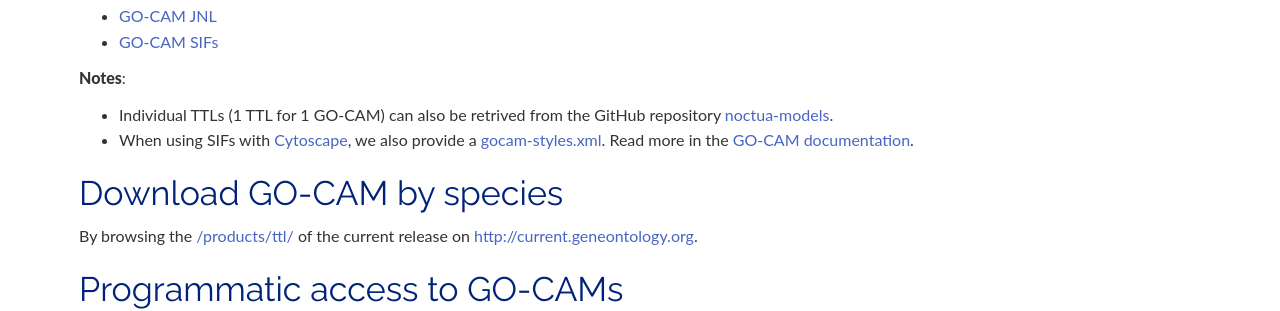
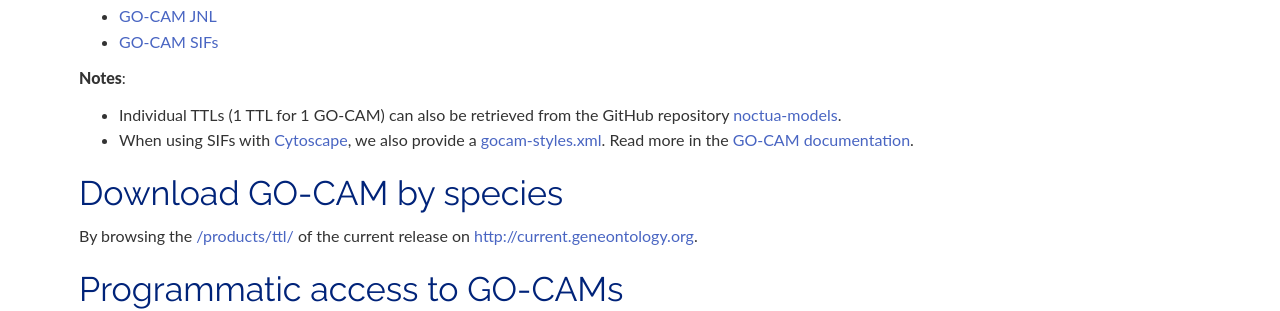
Before and after one commit to geneontology/geneontology.github.io, a Jekyll site: the page built from _docs/download-go-cams.md, in a window 1280 px wide and 1141 px high. Shown: the part 471-782 px from the top of the window. Built offline with Jekyll 4.4.1, drawn with Linux system fonts in a browser that asks for light colours; nearby versions of some CDN libraries.

Commit message:
Update download-go-cams.md

```diff
--- a/_docs/download-go-cams.md
+++ b/_docs/download-go-cams.md
@@ -19,7 +19,7 @@ permalink: /docs/download-go-cams/
 + [GO-CAM SIFs](https://s3.amazonaws.com/geneontology-public/gocam/GO-CAMs.sif.zip)
 
 **Notes**:
-* Individual TTLs (1 TTL for 1 GO-CAM) can also be retrived from the GitHub repository [noctua-models](https://github.com/geneontology/noctua-models/tree/master/models){:target="blank"}.
+* Individual TTLs (1 TTL for 1 GO-CAM) can also be retrieved from the GitHub repository [noctua-models](https://github.com/geneontology/noctua-models/tree/master/models){:target="blank"}.
 * When using SIFs with [Cytoscape](https://cytoscape.org/){:target="blank"}, we also provide a [gocam-styles.xml](https://s3.amazonaws.com/geneontology-public/gocam/gocam-styles.xml). Read more in the [GO-CAM documentation](/docs/gocam-overview/#visualization-in-cytoscape).
 
 ## Download GO-CAM by species
```
